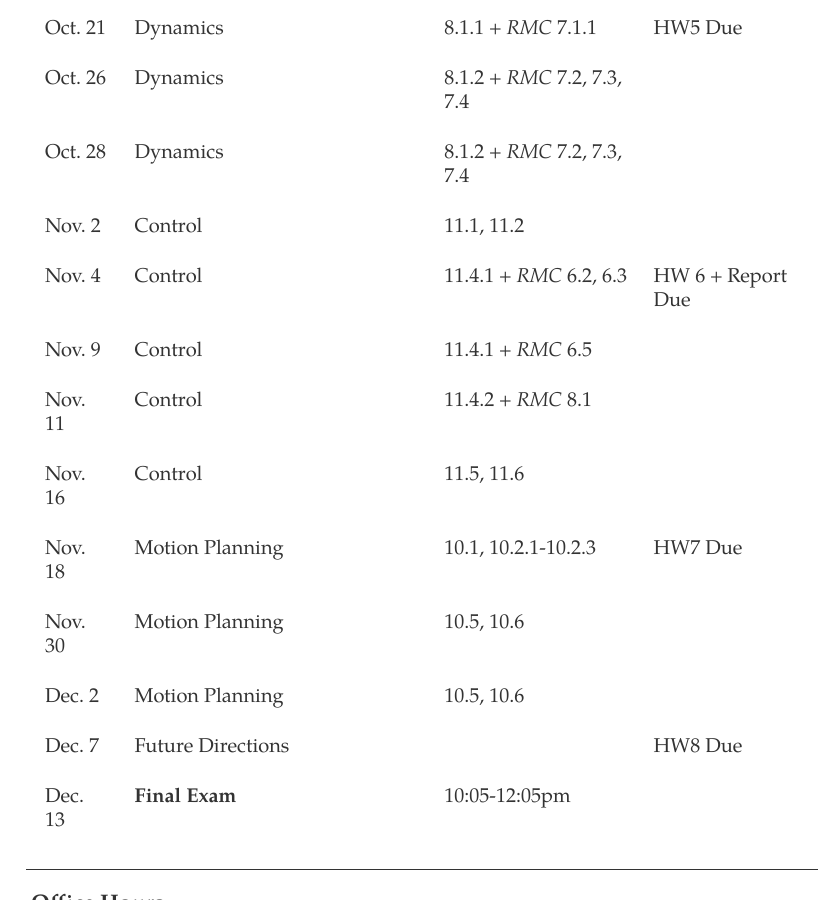
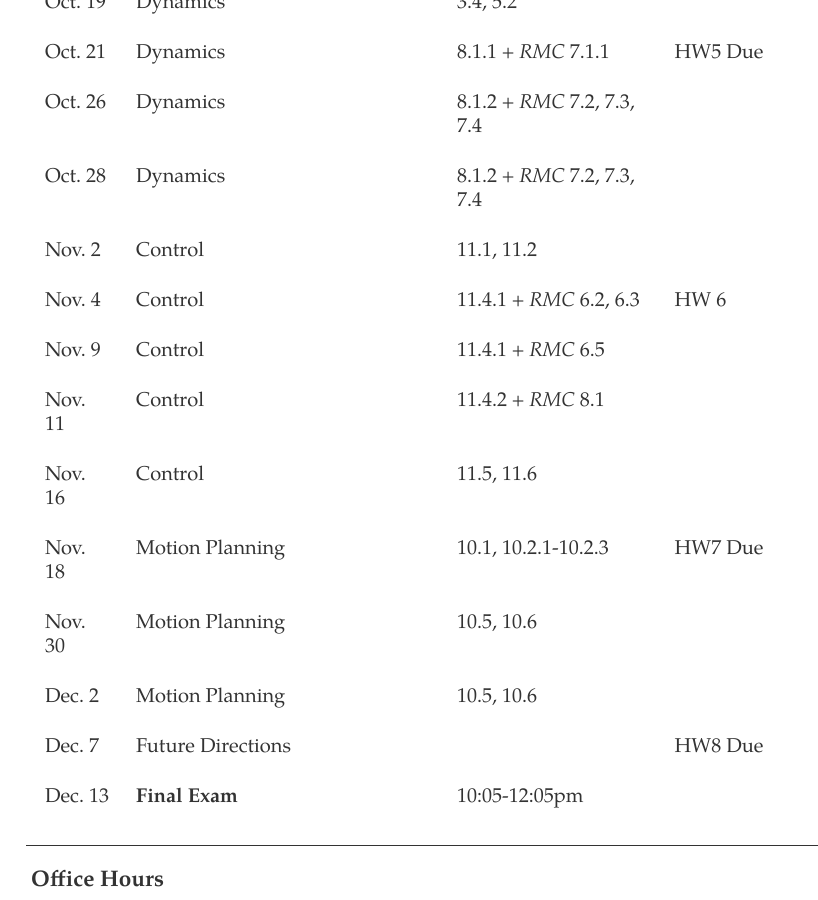
Before and after one commit to dylan-losey/dylan-losey.github.io, a Jekyll site: the page built from me4524-fall21.html, in a window 1280 px wide and 900 px high, scrolled down 3276 px. Shown: the whole window, without its empty margins (209-1027 px from the left). Built offline with Jekyll 4.4.1, drawn with Linux system fonts in a browser that asks for light colours; nearby versions of some CDN libraries.

Commit message:
hw updates

```diff
--- a/me4524-fall21.html
+++ b/me4524-fall21.html
@@ -281,7 +281,7 @@ tags: me4524-fall2021
       <td>Nov. 4</td>
       <td>Control</td>
       <td>11.4.1 + <i>RMC</i> 6.2, 6.3</td>
-      <td>HW 6 + Report Due</td>
+      <td>HW 6</td>
     </tr>
     <tr>
       <td>Nov. 9</td>
```
